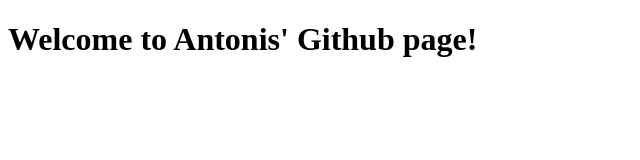
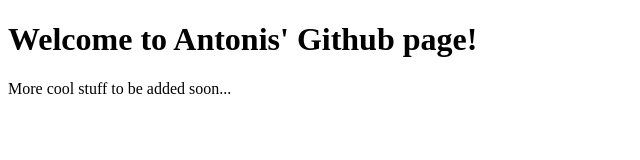
Before and after one commit to atzounis/atzounis.github.io, a plain HTML site: page index.html in a window 1280 px wide. Shown: the whole page, without its empty margins (0-640 px from the left). Drawn offline with Linux system fonts and the light colour scheme.

Commit message:
New index file updated

```diff
--- a/index.html
+++ b/index.html
@@ -1,9 +1,10 @@
 <!DOCTYPE html>
 <html lang="en">
     <head>
-        <title>Antonis Tzounis' Github page!</title>
+        <title>Antonis Tzounis' Github page</title>
     </head>
     <body>
         <h1>Welcome to Antonis' Github page!</h1>
+        <p>More cool stuff to be added soon...</p>
     </body>
 </html>
```
